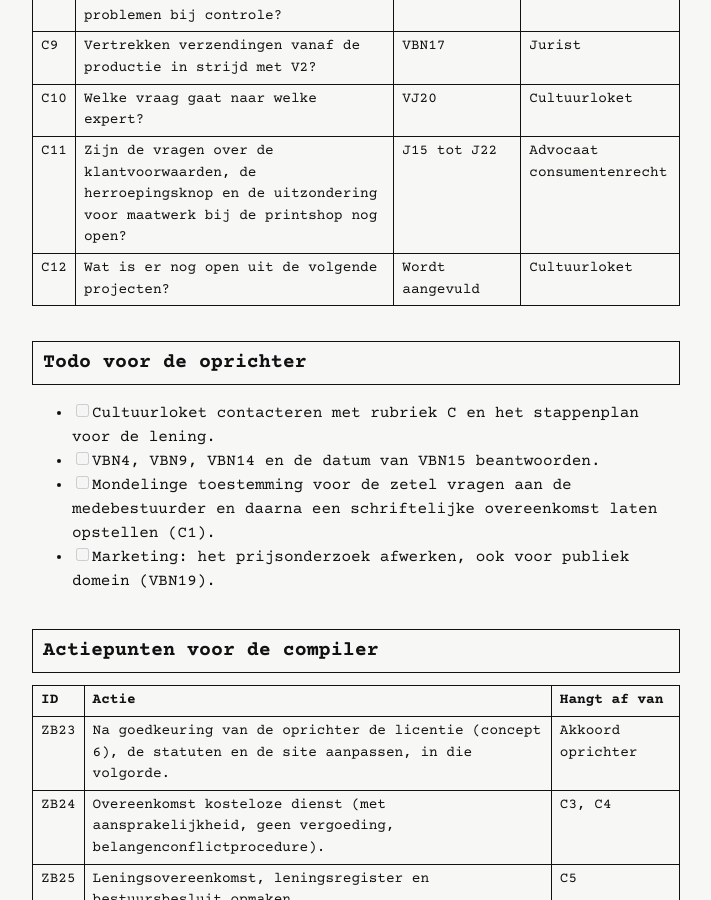
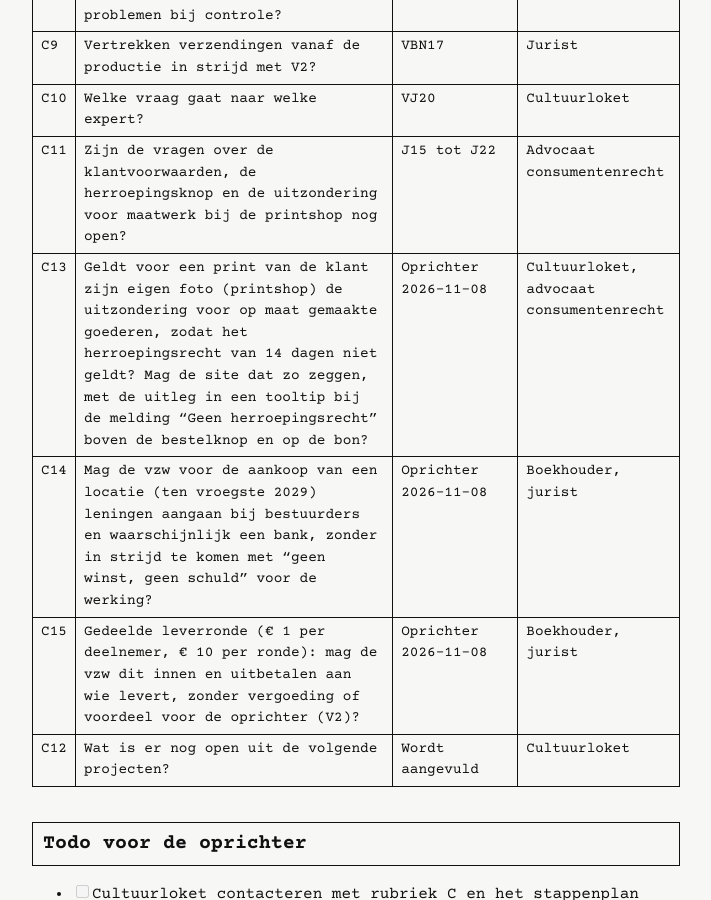
Before and after one commit to peapickers/peapickers.github.io, a Jekyll site: the page built from projecten/boekhouder/vragenlijst-2026-11-08.md, in a window 1280 px wide and 900 px high, scrolled down 6640 px. Shown: the whole window, without its empty margins (284-995 px from the left). Built offline with Jekyll 4.4.1, drawn with Linux system fonts in a browser that asks for light colours; some of the changed text lies outside the part shown.

Commit message:
Cultuurloket: vragen over herroepingsrecht printshop, pandfinanciering en leverronde
Co-Authored-By: Claude Sonnet 5.5 <noreply@anthropic.com>
Claude-Session: https://claude.ai/code/session_01CW2uQvBXg2utLhpQV8R1uY

```diff
--- a/projecten/boekhouder/vragenlijst-2026-11-08.md
+++ b/projecten/boekhouder/vragenlijst-2026-11-08.md
@@ -5,7 +5,7 @@ title: Vragenlijst boekhouder (8 november 2026)
 
 # Vragenlijst boekhouder, versie 8 november 2026
 
-Datum: 2026-11-08 · Rol: Jurist (voor de boekhouder) · Versie 2 · Codes: VBN1 tot VBN19 (vragen), C1 tot C12 (Cultuurloket, niet afgewerkt)
+Datum: 2026-11-08 · Rol: Jurist (voor de boekhouder) · Versie 2 · Codes: VBN1 tot VBN19 (vragen), C1 tot C15 (Cultuurloket, niet afgewerkt)
 
 **Kort.** De oprichter drukt als particulier, kosteloos, met zijn eigen printer. De vzw koopt papier en inkt. Elke verkoopprijs wordt 50/50 verdeeld; de lening is een echte lening, gestort per uitgave. Hieronder staan de vragen over wat de boekhouder moet weten of bevestigen. De antwoorden van de oprichter van 8 november staan in de laatste kolom, zonder namen of bedragen. De rubriek C bundelt wat Cultuurloket nog moet beoordelen.
 
@@ -65,6 +65,9 @@ Deze rubriek blijft open tot de ondernemingscompiler. Elke nieuwe vragenlijst pe
 | C9 | Vertrekken verzendingen vanaf de productie in strijd met V2? | VBN17 | Jurist |
 | C10 | Welke vraag gaat naar welke expert? | VJ20 | Cultuurloket |
 | C11 | Zijn de vragen over de klantvoorwaarden, de herroepingsknop en de uitzondering voor maatwerk bij de printshop nog open? | J15 tot J22 | Advocaat consumentenrecht |
+| C13 | Geldt voor een print van de klant zijn eigen foto (printshop) de uitzondering voor op maat gemaakte goederen, zodat het herroepingsrecht van 14 dagen niet geldt? Mag de site dat zo zeggen, met de uitleg in een tooltip bij de melding "Geen herroepingsrecht" boven de bestelknop en op de bon? | Oprichter 2026-11-08 | Cultuurloket, advocaat consumentenrecht |
+| C14 | Mag de vzw voor de aankoop van een locatie (ten vroegste 2029) leningen aangaan bij bestuurders en waarschijnlijk een bank, zonder in strijd te komen met "geen winst, geen schuld" voor de werking? | Oprichter 2026-11-08 | Boekhouder, jurist |
+| C15 | Gedeelde leverronde (€ 1 per deelnemer, € 10 per ronde): mag de vzw dit innen en uitbetalen aan wie levert, zonder vergoeding of voordeel voor de oprichter (V2)? | Oprichter 2026-11-08 | Boekhouder, jurist |
 | C12 | Wat is er nog open uit de volgende projecten? | Wordt aangevuld | Cultuurloket |
 
 ## Todo voor de oprichter
```
